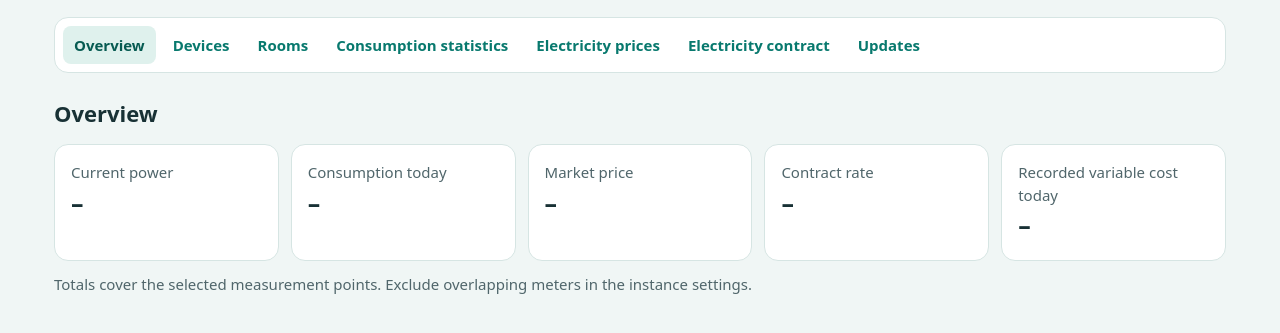
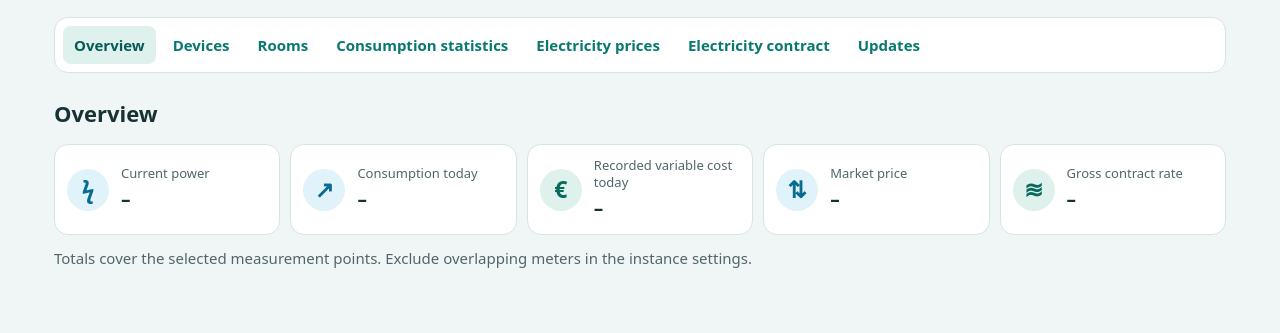
Before and after one commit to hotwin/ioBroker.energy-manager, a website: page admin/tab.html in a window 1280 px wide. Shown: the part 127-460 px from the top of the page. Drawn offline with nearby package versions, Linux system fonts and the light colour scheme; no server answers.

Commit message:
Add dashboard tiles and show gross rates per price interval

```diff
--- a/admin/dashboard.js
+++ b/admin/dashboard.js
@@ -5,13 +5,13 @@ const translations = {
         overview: 'Overview', devices: 'Devices', rooms: 'Rooms', statistics: 'Consumption statistics',
         prices: 'Electricity prices', contract: 'Electricity contract', updates: 'Updates', device: 'Device',
         room: 'Room', power: 'Current power', meter: 'Meter reading', source: 'Source', market: 'Market price',
-        tariff: 'Contract rate', today: 'Today', seven: 'Last 7 days', month: 'This month', quarter: 'This quarter',
+        tariff: 'Gross contract rate', today: 'Today', seven: 'Last 7 days', month: 'This month', quarter: 'This quarter',
         year: 'This year', period: 'Period', start: 'Start', end: 'End', todayEnergy: 'Consumption today',
         todayCost: 'Recorded variable cost today', unassigned: 'Unassigned', noDevices: 'No meters discovered.',
         noPrices: 'No price data available.', noHistory: 'No consumption recorded for this period.',
         coverage: 'Totals cover the selected measurement points. Exclude overlapping meters in the instance settings.',
         deviceHint: 'Add a meter, channel or device to the Strommessung enum, or configure it manually.',
-        priceHint: 'aWATTar day-ahead prices for Germany, before taxes and surcharges. Times shown in Europe/Berlin.',
+        priceHint: 'aWATTar day-ahead prices for Germany, before taxes and surcharges. The gross rate uses your configured contract components. Times shown in Europe/Berlin.',
         costHint: 'Variable costs cover consumption with an attributable tariff. Monthly charges are shown under Electricity contract.',
         contractHint: 'Edit the tariff components in the Energy Manager instance settings.',
         fixed: 'Monthly fixed charge (gross)', extra: 'Surcharges (net)', advance: 'Monthly advance',
@@ -25,13 +25,13 @@ const translations = {
         overview: 'Übersicht', devices: 'Geräte', rooms: 'Räume', statistics: 'Verbrauchsstatistik',
         prices: 'Strompreise', contract: 'Stromvertrag', updates: 'Updates', device: 'Gerät', room: 'Raum',
         power: 'Aktuelle Leistung', meter: 'Zählerstand', source: 'Quelle', market: 'Börsenpreis',
-        tariff: 'Vertragstarif', today: 'Heute', seven: 'Letzte 7 Tage', month: 'Dieser Monat', quarter: 'Dieses Quartal',
+        tariff: 'Brutto-Arbeitspreis', today: 'Heute', seven: 'Letzte 7 Tage', month: 'Dieser Monat', quarter: 'Dieses Quartal',
         year: 'Dieses Jahr', period: 'Zeitraum', start: 'Beginn', end: 'Ende', todayEnergy: 'Verbrauch heute',
         todayCost: 'Erfasste variable Kosten heute', unassigned: 'Ohne Raum', noDevices: 'Keine Messgeräte gefunden.',
         noPrices: 'Keine Strompreise verfügbar.', noHistory: 'In diesem Zeitraum wurde kein Verbrauch erfasst.',
         coverage: 'Die Summe umfasst die ausgewählten Messpunkte. Überlappende Zähler lassen sich in der Instanzkonfiguration ausschließen.',
         deviceHint: 'Füge einen Zähler, Kanal oder ein Gerät zur Aufzählung Strommessung hinzu oder hinterlege es manuell.',
-        priceHint: 'aWATTar-Spotmarktpreise für Deutschland vor Steuern und Aufschlägen. Uhrzeit in Europe/Berlin.',
+        priceHint: 'aWATTar-Spotmarktpreise für Deutschland vor Steuern und Aufschlägen. Der Bruttopreis basiert auf deinen hinterlegten Vertragsbestandteilen. Uhrzeit in Europe/Berlin.',
         costHint: 'Die variablen Kosten umfassen Verbrauch mit zuordenbarem Tarif. Monatliche Fixkosten stehen unter Stromvertrag.',
         contractHint: 'Die Tarifbestandteile lassen sich in der Instanzkonfiguration bearbeiten.',
         fixed: 'Monatliche Fixkosten (brutto)', extra: 'Aufschläge (netto)', advance: 'Monatlicher Abschlag',
@@ -165,11 +165,23 @@ function render() {
     const data = snapshot || {};
     const today = data.daily?.[dayKey(Date.now())];
     updateStatus();
-    cards('summary', [
-        [words.power, format(data.totalPower, 'W')], [words.todayEnergy, format(today?.kWh, 'kWh', 3)],
-        [words.market, format(data.marketCt, 'ct/kWh')], [words.tariff, format(data.tariffCt, 'ct/kWh')],
-        [words.todayCost, format(today?.pricedKWh > 0 ? today.costEUR : null, '€')],
-    ]);
+    const tiles = [
+        ['ϟ', 'power', format(data.totalPower, 'W'), 'devices'],
+        ['↗', 'todayEnergy', format(today?.kWh, 'kWh', 3), 'statistics'],
+        ['€', 'todayCost', format(today?.pricedKWh > 0 ? today.costEUR : null, '€'), 'statistics'],
+        ['⇅', 'market', format(data.marketCt, 'ct/kWh'), 'prices'],
+        ['≋', 'tariff', format(data.tariffCt, 'ct/kWh'), 'prices'],
+    ];
+    el('summary').replaceChildren(...tiles.map(([symbol, label, value, page]) => {
+        const tile = node('a', null, 'overview-tile');
+        tile.href = '#' + page;
+        const icon = node('span', symbol, 'tile-icon');
+        icon.setAttribute('aria-hidden', 'true');
+        const content = node('span', null, 'tile-content');
+        content.append(node('span', words[label], 'tile-label'), node('strong', value, 'tile-value'));
+        tile.append(icon, content);
+        return tile;
+    }));
     rows('deviceRows', (data.devices || []).map(device => [
         device.name || device.id, device.room || words.unassigned, format(device.powerW, 'W'),
         format(device.energyKWh, 'kWh', 3), [words[device.source], device.exclude && words.excluded].filter(Boolean).join(' · '),
@@ -181,7 +193,8 @@ function render() {
     if (!data.rooms?.length) el('roomCards').append(node('p', words.noDevices));
     rows('priceRows', (data.prices || []).filter(price => price.end_timestamp > Date.now()).map(price => [
         dateTime(price.start_timestamp), dateTime(price.end_timestamp), format(price.marketprice / 10, 'ct/kWh'),
-    ]), words.noPrices, 3);
+        format(price.tariffCt, 'ct/kWh'),
+    ]), words.noPrices, 4);
     const contract = data.contract || {};
     cards('contractCards', [
         [words.fixed, format(contract.configured ? contract.fixedMonthlyGross : null, '€')],
--- a/admin/tab.html
+++ b/admin/tab.html
@@ -22,6 +22,40 @@
         article, .surface { padding: 16px; border: 1px solid var(--line); border-radius: 14px; background: var(--paper); }
         article p, small, #status, .note { color: var(--muted); }
         .value { display: block; font-variant-numeric: tabular-nums; font-weight: 700; font-size: 25px; overflow-wrap: anywhere; }
+        .tile-grid {
+            display: grid;
+            grid-template-columns: repeat(auto-fit, minmax(min(100%, 205px), 1fr));
+            gap: 10px;
+        }
+        .overview-tile {
+            display: flex;
+            align-items: center;
+            gap: 12px;
+            min-height: 84px;
+            padding: 12px;
+            color: var(--ink);
+            background: var(--paper);
+            border: 1px solid var(--line);
+            border-radius: 14px;
+            text-decoration: none;
+        }
+        .overview-tile:hover { border-color: var(--teal); background: #f9fdfd; }
+        .tile-icon {
+            display: grid;
+            place-items: center;
+            flex: 0 0 42px;
+            height: 42px;
+            border-radius: 50%;
+            color: #086b91;
+            background: #e0f2fa;
+            font-size: 23px;
+            font-weight: 700;
+        }
+        .overview-tile:nth-child(3) .tile-icon,
+        .overview-tile:nth-child(5) .tile-icon { color: #08695d; background: #dff1ed; }
+        .tile-content { min-width: 0; }
+        .tile-label { display: block; color: var(--muted); font-size: 13px; line-height: 1.3; }
+        .tile-value { display: block; margin-top: 3px; font-size: 19px; font-variant-numeric: tabular-nums; }
         .scroll { overflow: auto; }
         table { width: 100%; border-collapse: collapse; text-align: left; }
         th, td { border-bottom: 1px solid var(--line); padding: 10px; }
@@ -45,7 +79,7 @@
     </header>
     <nav id="navigation" aria-label="Energy Manager"></nav>
     <section id="overview" data-page>
-        <h2 data-text="overview"></h2><div id="summary" class="grid"></div>
+        <h2 data-text="overview"></h2><div id="summary" class="tile-grid"></div>
         <p class="note" data-text="coverage"></p>
     </section>
     <section id="devices" data-page hidden>
@@ -68,7 +102,7 @@
     <section id="prices" data-page hidden>
         <h2 data-text="prices"></h2><p class="note" data-text="priceHint"></p>
         <div class="surface scroll"><table>
-            <thead><tr><th data-text="start"></th><th data-text="end"></th><th data-text="market"></th></tr></thead>
+            <thead><tr><th data-text="start"></th><th data-text="end"></th><th data-text="market"></th><th data-text="tariff"></th></tr></thead>
             <tbody id="priceRows"></tbody>
         </table></div>
     </section>
```
Also changed, not shown: main.js (+7 -1 lines), www/dashboard.js (+23 -10 lines), www/index.html (+36 -2 lines).
